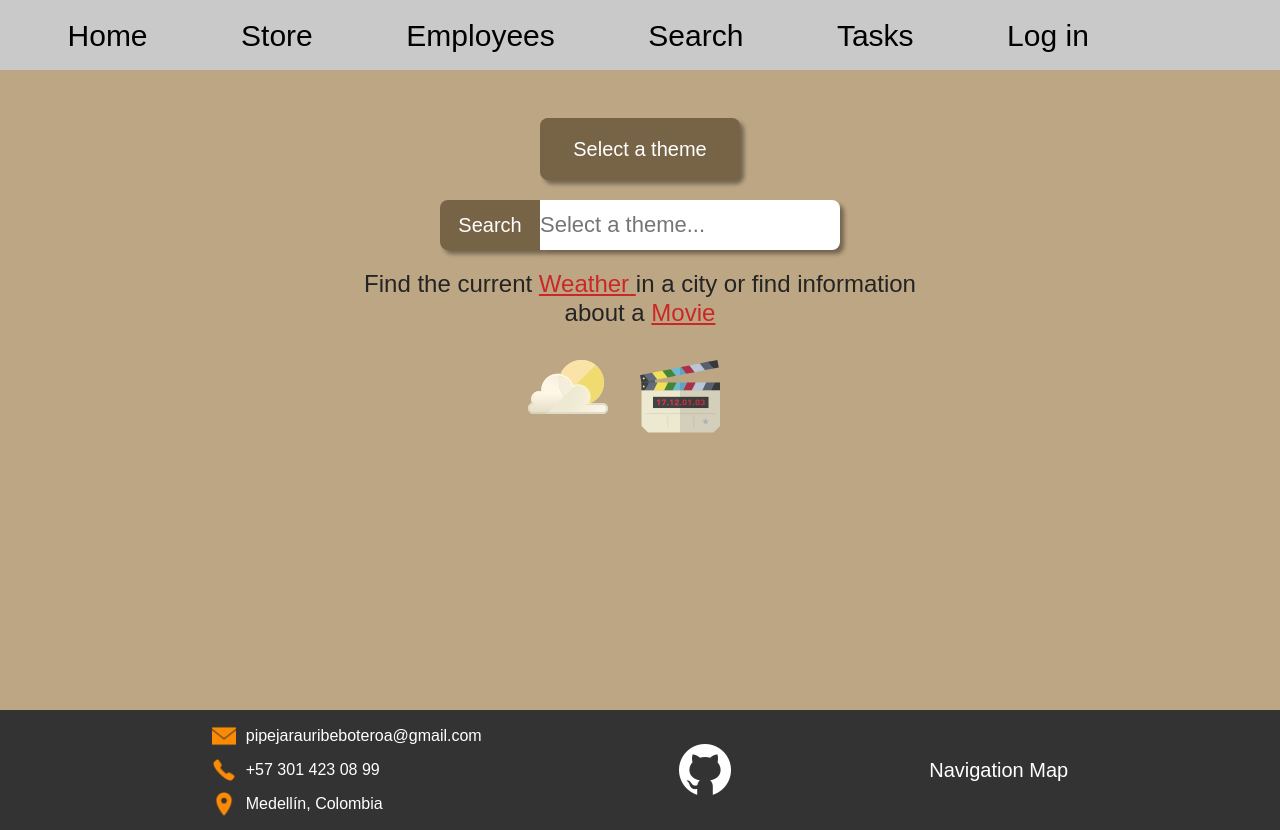
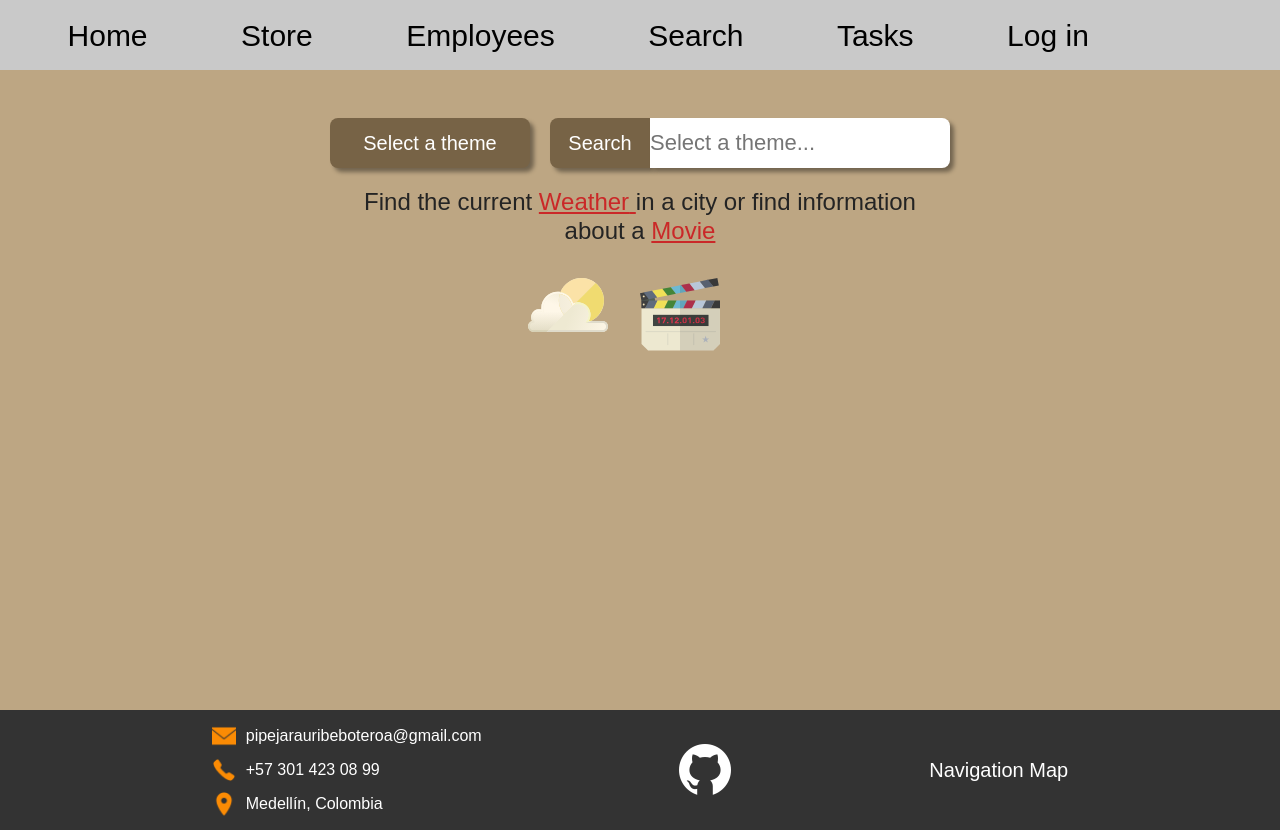
Before and after one commit to Pipeto84/react-ts, a React (Vite) app: page /search in a window 1280 px wide. Built offline with nearby package versions, Linux system fonts and the light colour scheme; some icons are missing.

Commit message:
search dropdown

```diff
--- a/src/pages/HomePage.tsx
+++ b/src/pages/HomePage.tsx
@@ -4,7 +4,7 @@ import reactLogo from "../assets/react.svg";
 export const HomePage = () => {
   return (
     <div className="contenedorHome">
-      <a href="https://github.com/Pipeto84" target="_blank">
+      <a target="_blank">
         <img src={reactLogo} className="logo react" alt="React logo" />
       </a>
       <a href="https://github.com/Pipeto84" target="_blank" className="aTitulo">
--- a/src/pages/SearchPage.tsx
+++ b/src/pages/SearchPage.tsx
@@ -151,7 +151,7 @@ export const SearchPage = () => {
   };
   return (
     <div className={changeHeight()}>
-      <form onSubmit={handleSubmit}>
+      <form onSubmit={handleSubmit} className="container-search">
         <div className="dropdown">
           <button className="dropbtn" disabled>{selector}</button>
           <div className="dropdown-content">
--- a/src/styles/SearchPage.css
+++ b/src/styles/SearchPage.css
@@ -13,15 +13,21 @@
   color: rgb(36, 36, 36);
   padding-top: 3rem;
 }
+.container-search {
+  display: flex;
+  justify-content: center;
+  gap: 20px;
+}
 .dropdown {
   display: inline-block;
   margin-bottom: 20px;
 }
 .dropbtn {
   width: 200px;
+  height: 50px;
   background-color: #776346;
   color: white;
-  padding: 16px;
+  padding: 10px;
   font-size: 20px;
   border: none;
   cursor: pointer;
```
